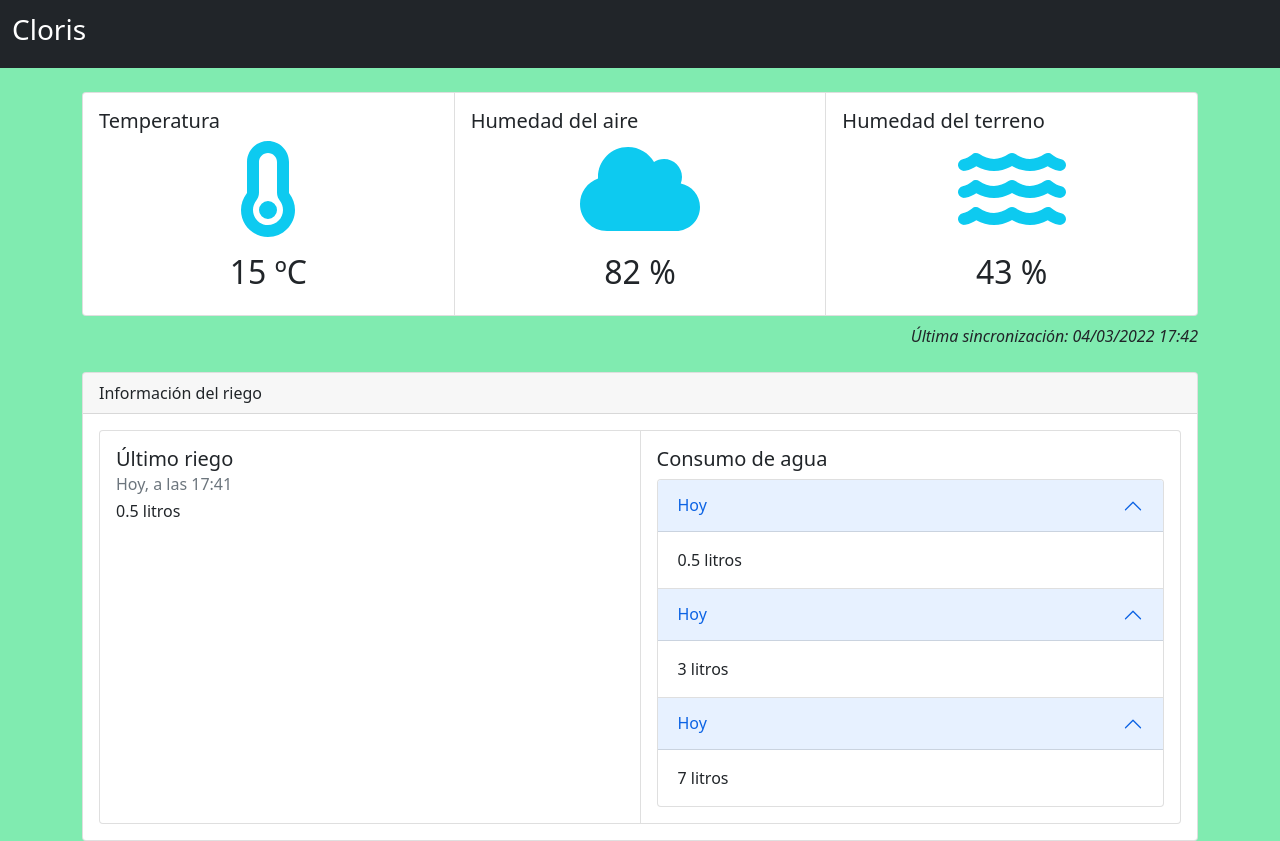
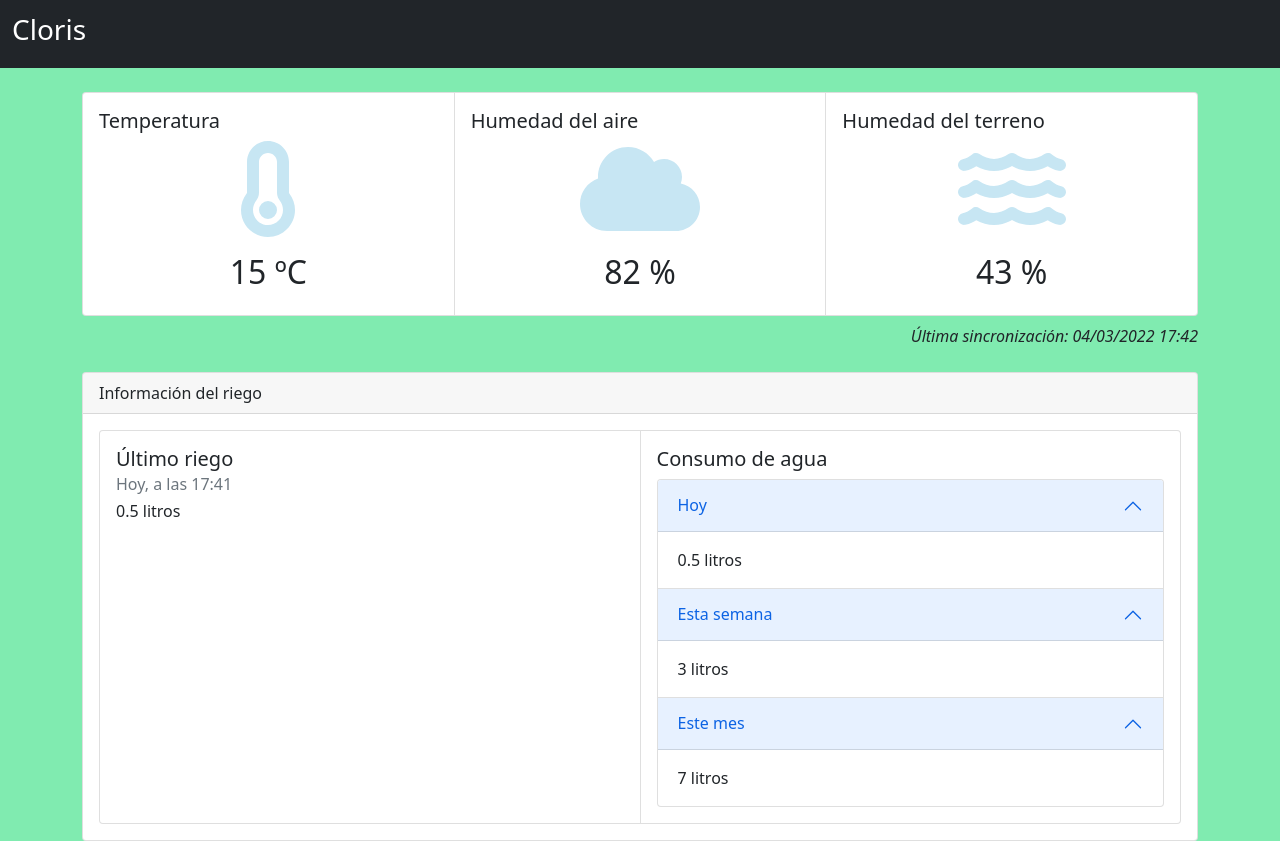
Before and after one commit to alexrcas/cloris, a React (Create React App) app in the folder cloris-client/: page / in a window 1280 px wide. Built offline with nearby package versions, Linux system fonts and the light colour scheme.

Commit message:
Corregir texto

```diff
--- a/cloris-client/src/App.css
+++ b/cloris-client/src/App.css
@@ -1,3 +1,7 @@
 body {
     background-color: rgb(128, 235, 176);
 }
+
+.info-panel-color {
+    color: rgb(199, 230, 243);
+}
--- a/cloris-client/src/components/CustomCard.tsx
+++ b/cloris-client/src/components/CustomCard.tsx
@@ -12,7 +12,7 @@ export const CustomCard = (
     <Card>
     <Card.Body>
         <Card.Title>{ title }</Card.Title>
-        <Card.Text className="d-flex justify-content-center text-info">
+        <Card.Text className="d-flex justify-content-center info-panel-color">
           <FontAwesomeIcon icon={icon} size={'6x'} />
         </Card.Text>
         <h2 className="justify-content-center d-flex">{ value } { unit }</h2>
--- a/cloris-client/src/components/WateringInfoPanel.tsx
+++ b/cloris-client/src/components/WateringInfoPanel.tsx
@@ -8,6 +8,8 @@ export const WateringInfoPanel = () => {
         week: 3,
         month: 7
     };
+
+    const labels = ['Hoy', 'Esta semana', 'Este mes']
 
   return (
 
@@ -38,7 +40,7 @@ export const WateringInfoPanel = () => {
                                         Object.values(litersUsedInfo).map((value, i) =>
                                             (
                                                 <Accordion.Item eventKey={i.toString()}>
-                                                    <Accordion.Header>Hoy</Accordion.Header>
+                                                    <Accordion.Header>{labels[i]}</Accordion.Header>
                                                     <Accordion.Body>
                                                         {value} litros
                                                     </Accordion.Body>
```
